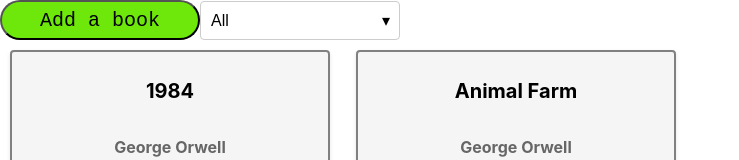
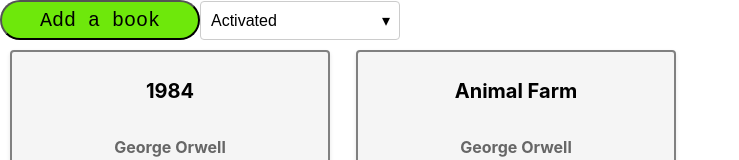
Before and after one commit to Kabadzh0b/Book-storage, a React (Create React App) app in the folder book-storage/: page / in a window 1280 px wide. Shown: the top 160 px of the page, without its empty margins (0-739 px from the left). Built offline with nearby package versions, Linux system fonts and the light colour scheme; data requests are answered from the project's data file.

Commit message:
show activated default

```diff
--- a/book-storage/src/App.tsx
+++ b/book-storage/src/App.tsx
@@ -25,7 +25,7 @@ function App() {
     const [bookList, setBookList] = useState<Book[]>([]);
     const [filtered, setFiltered] = useState<Book[]>([]);
     const [editBook, setEditBook] = useState<Book | null>(null);
-    const [selectedOption, setSelectedOption] = useState('all');
+    const [selectedOption, setSelectedOption] = useState("activated");
 
     const handleSelectChange = (event: ChangeEvent<HTMLSelectElement>) => {
         const selectedValue = event.target.value;
--- a/book-storage/src/components/MySelect/MySelect.tsx
+++ b/book-storage/src/components/MySelect/MySelect.tsx
@@ -8,9 +8,9 @@ export const MySelect = ({ handleSelectChange }: MySelectProps)=>{
     return(
         <div className="select-container">
             <select onChange={handleSelectChange}>
-                <option value="all">All</option>
                 <option value="activated">Activated</option>
                 <option value="deactivated">Deactivated</option>
+                <option value="all">All</option>
             </select>
         </div>
     )
```
